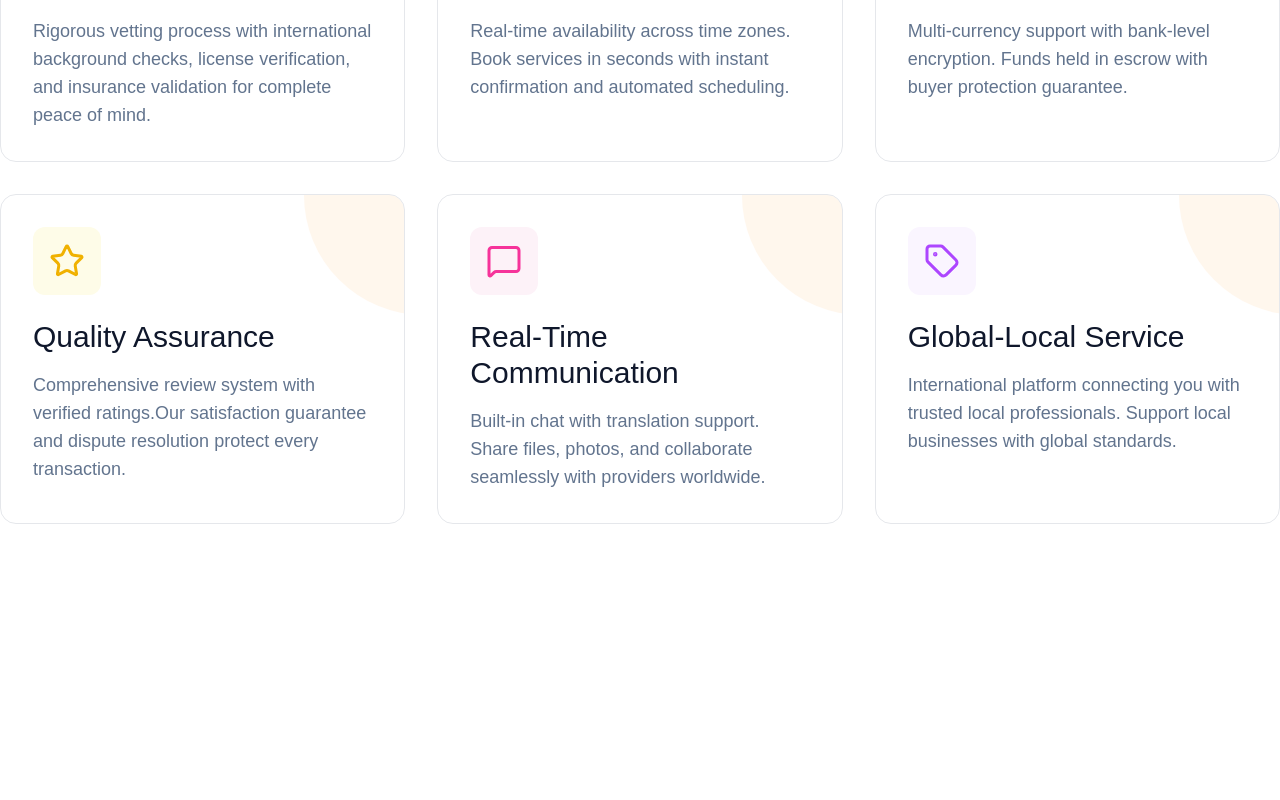
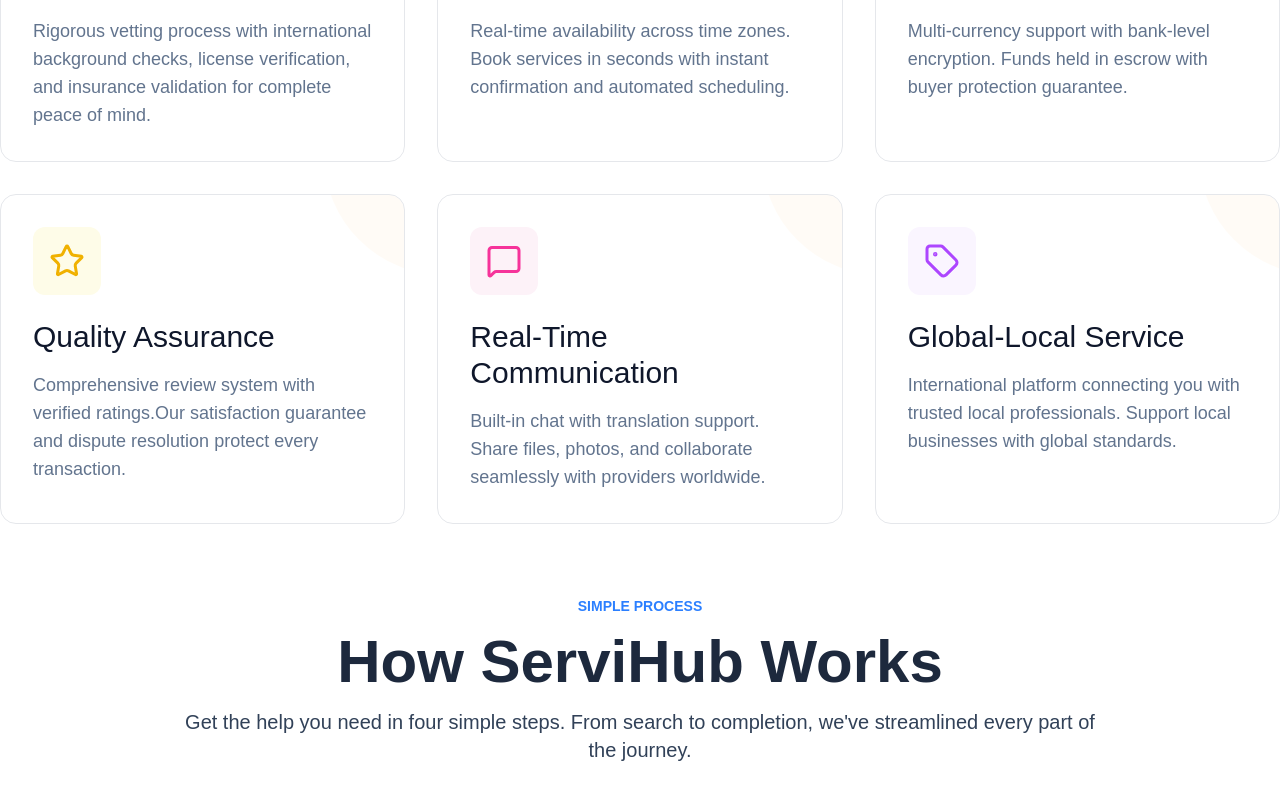
Before and after one commit to Servihub-Projects/Web-Application, a Next.js app: page / in a window 1280 px wide. Shown: the part 1338-2138 px from the top of the page. Before the commit the page ends 1862 px from the top, so only its background shows below. Built offline with nearby package versions, Linux system fonts and the light colour scheme.

Commit message:
reset dependency lockfile

```diff
--- a/app/(landing)/components/features-card.tsx
+++ b/app/(landing)/components/features-card.tsx
@@ -14,9 +14,9 @@
 export default function FeaturesCard({ icon: Icon, iconColor, title, description }: FeatureCardType) {
   const styles = featureCardIconStyles[iconColor];
 
-  return <div className="relative p-8 rounded-2xl border-1 border-gray-200 transition-all duration-200 before:-z-10 hover:border-orange-200 hover:shadow-xl before:content-[''] before:absolute before:-top-30 before:-right-35
-  before:w-60 before:h-60 before:rounded-full before:bg-orange-50 before:transition-transform before:duration-300
-    hover:before:scale-130 overflow-clip">
+  return <div className="relative p-8 rounded-2xl border-1 border-gray-200 transition-all duration-200 before:-z-10 hover:border-orange-200 hover:shadow-xl before:content-[''] before:absolute before:-top-40 before:-right-40
+  before:w-60 before:h-60 before:rounded-full before:bg-orange-50/50 before:transition-transform before:duration-300
+    hover:before:scale-150 overflow-clip">
 
 
     <div className={clsx("p-4 rounded-xl text-3xl text-slate-900 mb-6 w-fit", styles.bg)}>
--- a/app/(landing)/components/section-header.tsx
+++ b/app/(landing)/components/section-header.tsx
@@ -13,8 +13,8 @@
 
 
 const colorVariants = {
-  orange: "text-orange-700 bg-orange-200",
-  blue: "text-blue-700 bg-blue-200",
+  orange: "text-orange-500 bg-orange-100",
+  blue: "text-blue-500 bg-blue-10 0",
 };
 
 
--- a/app/(landing)/page.tsx
+++ b/app/(landing)/page.tsx
@@ -1,12 +1,14 @@
 
 import Features from "./sections/features";
 import HeroSection from "./sections/hero";
+import HowItWorks from "./sections/how-it-works";
 
 export default function LandingPage() {
   return (
     <main>
       <HeroSection />
       <Features />
+      <HowItWorks />
     </main>
   );
 }
--- /dev/null
+++ b/app/(landing)/sections/how-it-works.tsx
@@ -0,0 +1,14 @@
+"use client"
+
+import SectionHeader, { SectionTag, SubTitle, Title } from "../components/section-header"
+
+export default function HowItWorks() {
+  return <section>
+
+    <SectionHeader>
+      <SectionTag color="blue" text="SIMPLE PROCESS" />
+      <Title text="How ServiHub Works" />
+      <SubTitle text="Get the help you need in four simple steps. From search to completion, we've streamlined every part of the journey." />
+    </SectionHeader>
+  </section>
+}
```
Also changed, not shown: package.json (+13 -4 lines), 2 other files (tests, documents, lock files or other folders).
